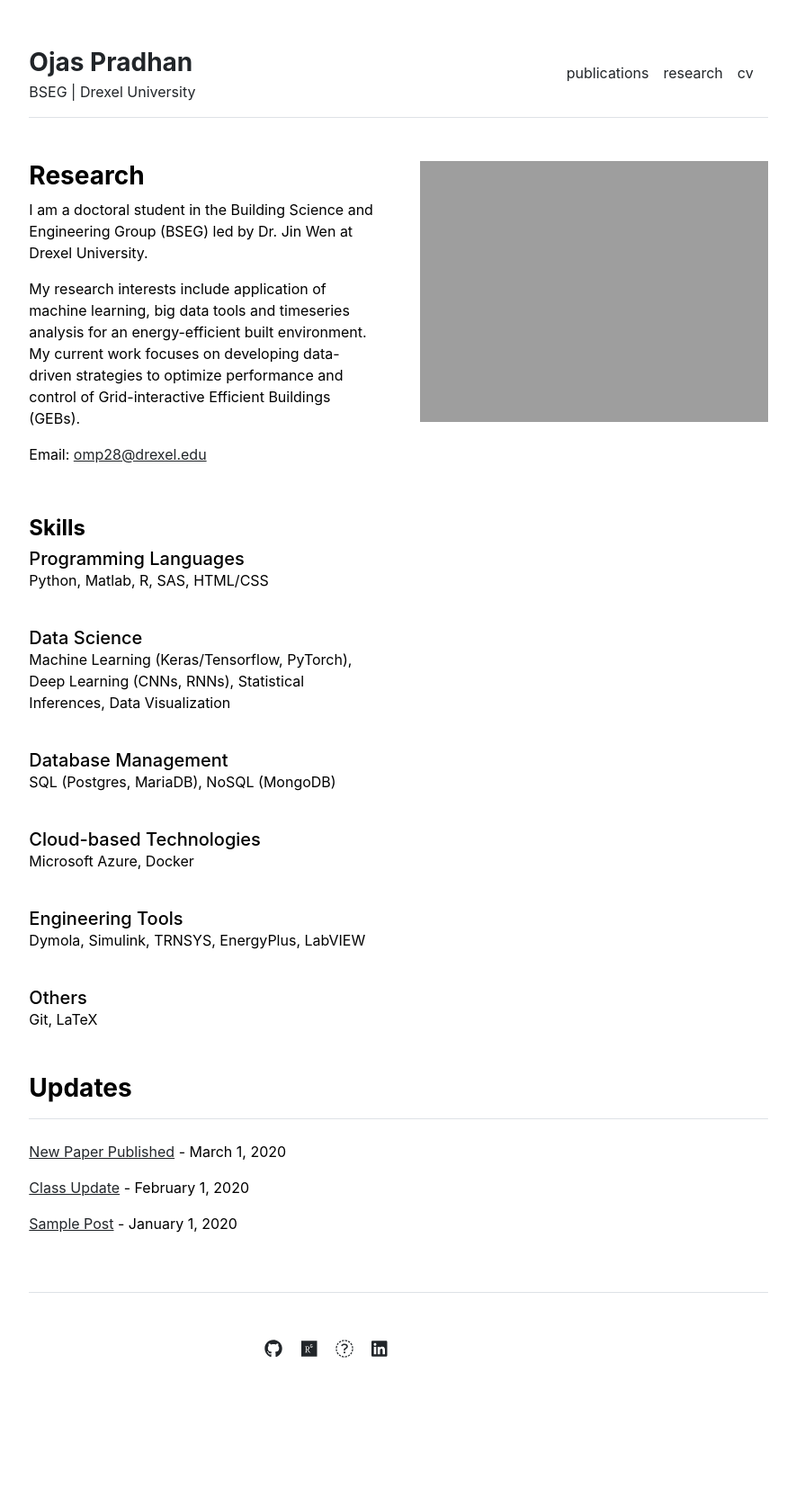
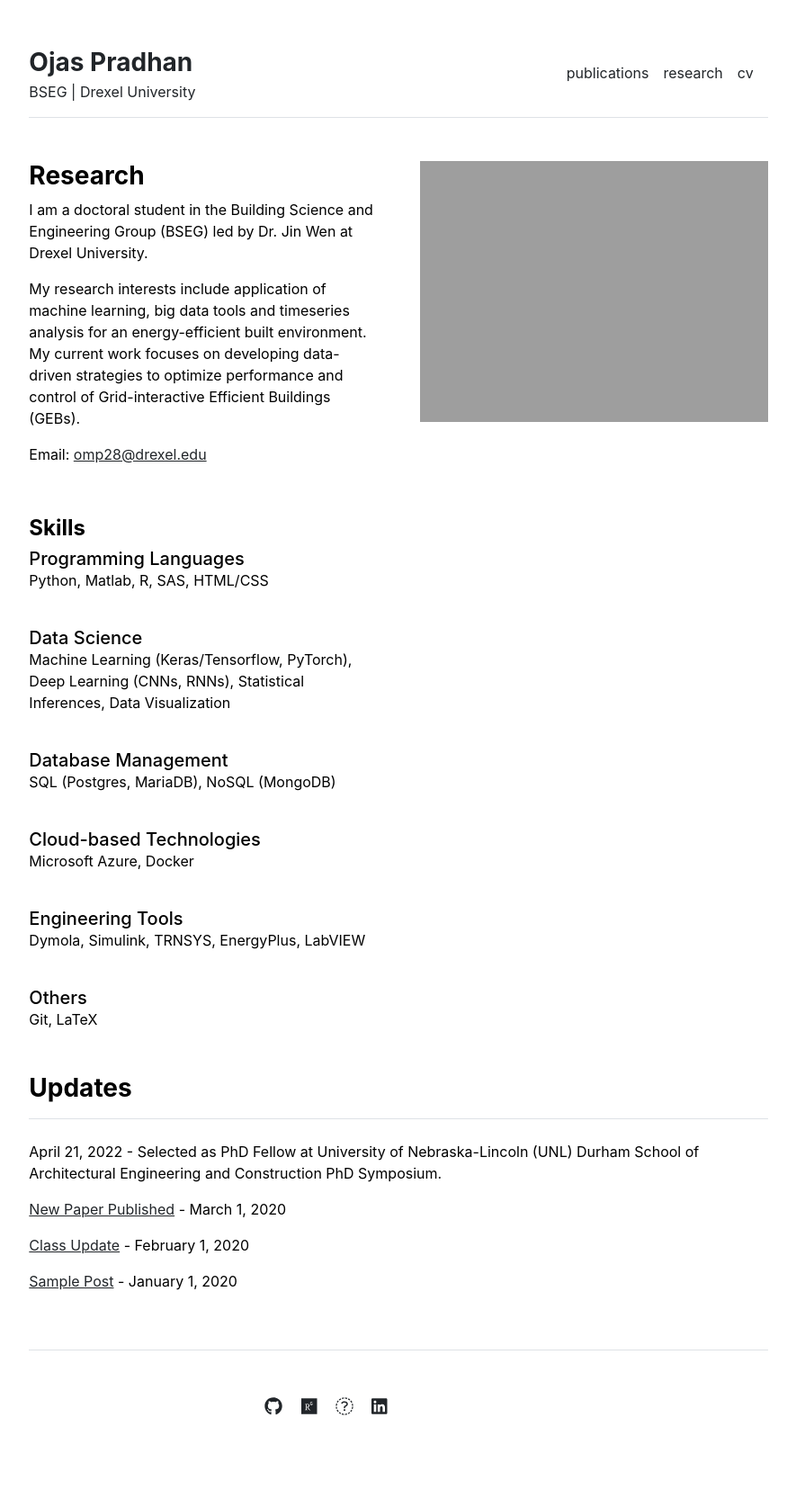
Before and after one commit to pradhanojas/pradhanojas.github.io, a Jekyll site: the page built from index.md, in a window 1280 px wide. Shown: the whole page at 90% size, without its empty margins (197-1082 px from the left). Built offline with Jekyll 4.4.1, drawn with Linux system fonts in a browser that asks for light colours; before the commit the page ends 1611 px from its top, so only the background shows below that.

Commit message:
Update home.html

```diff
--- a/_layouts/home.html
+++ b/_layouts/home.html
@@ -16,6 +16,7 @@ layout: default
   <div class="col-md-12">
     <h3 class="fw-bold border-bottom pb-3 mb-0">Updates</h3>
     <br>
+    <p>April 21, 2022 - Selected as PhD Fellow at University of Nebraska-Lincoln (UNL) Durham School of Architectural Engineering and Construction PhD Symposium.</p>
     {% for post in site.posts %}
       <p><a href="{{ site.github.url }}/{{ post.url }}">{{ post.title }}</a> - {{ post.date | date: "%B %-d, %Y" }}</p>
     {% endfor %}
```
